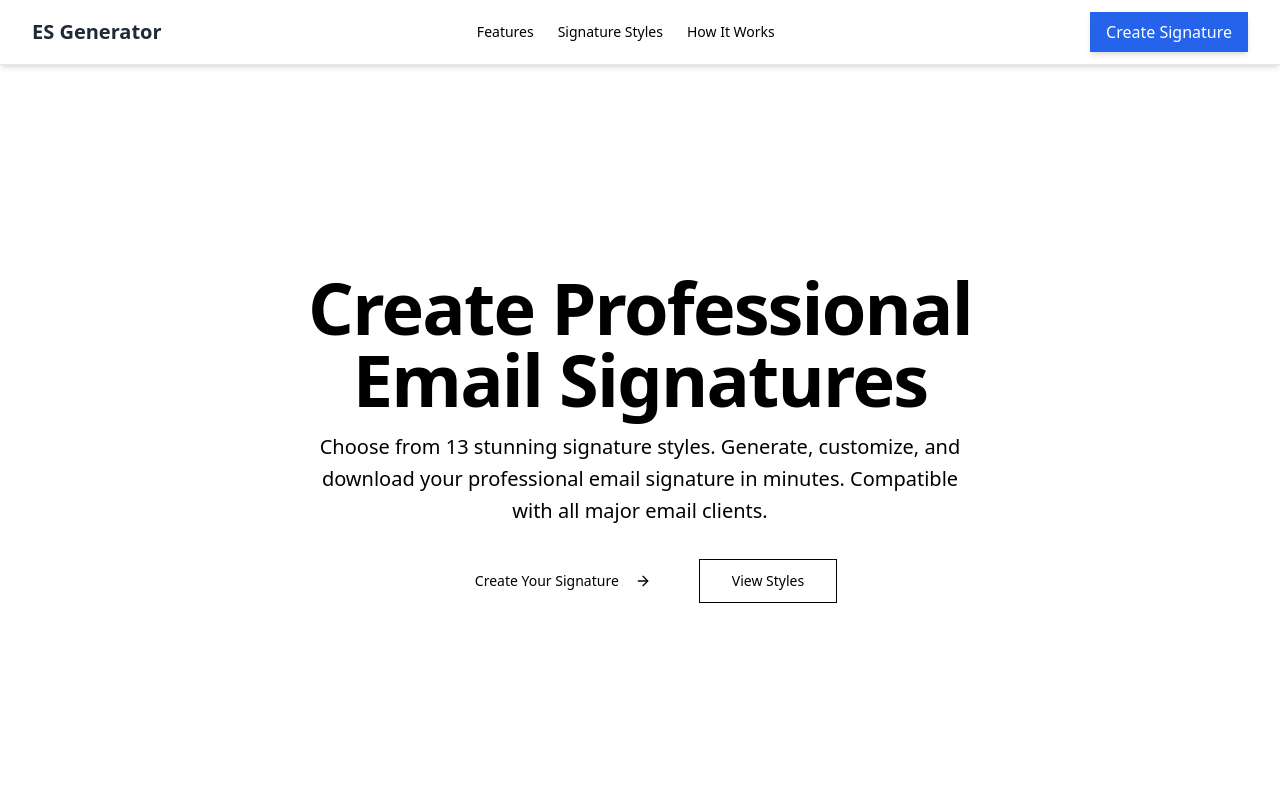
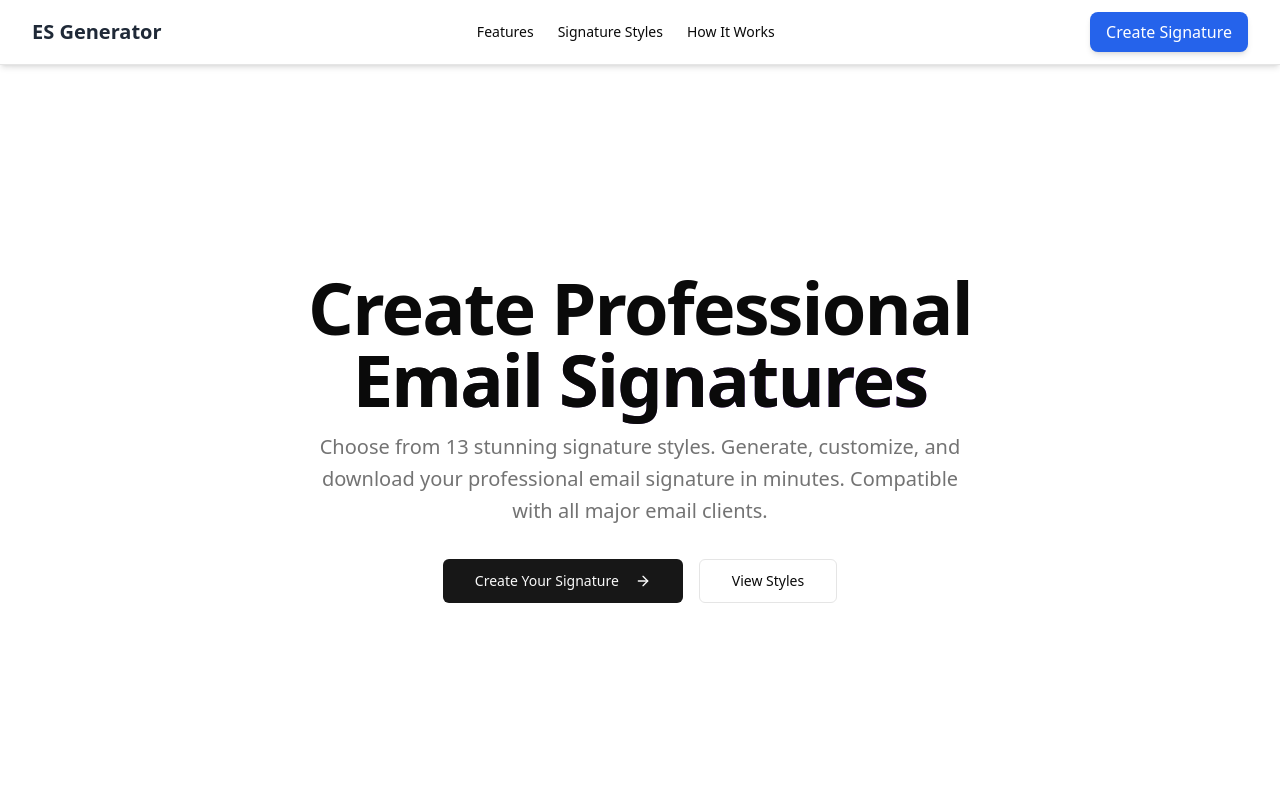
Before and after one commit to reactur/email-signature-generator, a React (Vite) app: page / in a window 1280 px wide. Shown: the top 800 px of the page. Built offline with nearby package versions, Linux system fonts and the light colour scheme.

Commit message:
home page

```diff
--- a/src/App.tsx
+++ b/src/App.tsx
@@ -121,10 +121,8 @@
 
   return (
     <div className="min-h-screen bg-gradient-to-br from-slate-50 to-slate-200">
-      <div className="bg-white border-b">
-        <Hero />
-      </div>
-<Features />
+
+
       <div className="max-w-7xl mx-auto p-4 sm:p-6 lg:p-8">
         <div className="grid grid-cols-1 lg:grid-cols-2 gap-8">
           <div className="bg-white rounded-xl shadow-sm border border-gray-200 p-6">
--- /dev/null
+++ b/src/Home.tsx
@@ -0,0 +1,14 @@
+import React from 'react'
+import Hero from './components/Interface/Hero'
+import Features from './components/Features'
+
+const Home = () => {
+  return (
+    <>
+           <Hero />
+           <Features />
+    </>
+  )
+}
+
+export default Home
--- a/src/Router.tsx
+++ b/src/Router.tsx
@@ -5,13 +5,14 @@
 import ImageGallery from "./ImageGallery";
 import HtmlToPngConverter from "./HtmlToPngConverter";
 import Navbar from "./components/Interface/NavBar";
+import Home from "./Home";
 
 export default function AppRouter() {
   return (
     <BrowserRouter>
       <Navbar />
       <Routes>
-        <Route path="/" element={<App />} />
+        <Route path="/" element={<Home />} />
         <Route path="/icons" element={<SocialMediaIcons />} />
         <Route path="/svg-to-png" element={<SvgToPngConverter />} />
         <Route path="/html-to-png" element={<HtmlToPngConverter />} />
--- a/src/index.css
+++ b/src/index.css
@@ -5,3 +5,90 @@
 img {
     max-width: none !important;
   }
+
+  @layer utilities {
+    .text-balance {
+      text-wrap: balance;
+    }
+  }
+
+  @layer base {
+    :root {
+      --background: 0 0% 100%;
+      --foreground: 0 0% 3.9%;
+      --card: 0 0% 100%;
+      --card-foreground: 0 0% 3.9%;
+      --popover: 0 0% 100%;
+      --popover-foreground: 0 0% 3.9%;
+      --primary: 0 0% 9%;
+      --primary-foreground: 0 0% 98%;
+      --secondary: 0 0% 96.1%;
+      --secondary-foreground: 0 0% 9%;
+      --muted: 0 0% 96.1%;
+      --muted-foreground: 0 0% 45.1%;
+      --accent: 0 0% 96.1%;
+      --accent-foreground: 0 0% 9%;
+      --destructive: 0 84.2% 60.2%;
+      --destructive-foreground: 0 0% 98%;
+      --border: 0 0% 89.8%;
+      --input: 0 0% 89.8%;
+      --ring: 0 0% 3.9%;
+      --chart-1: 12 76% 61%;
+      --chart-2: 173 58% 39%;
+      --chart-3: 197 37% 24%;
+      --chart-4: 43 74% 66%;
+      --chart-5: 27 87% 67%;
+      --radius: 0.5rem;
+      --sidebar-background: 0 0% 98%;
+      --sidebar-foreground: 240 5.3% 26.1%;
+      --sidebar-primary: 240 5.9% 10%;
+      --sidebar-primary-foreground: 0 0% 98%;
+      --sidebar-accent: 240 4.8% 95.9%;
+      --sidebar-accent-foreground: 240 5.9% 10%;
+      --sidebar-border: 220 13% 91%;
+      --sidebar-ring: 217.2 91.2% 59.8%;
+    }
+    .dark {
+      --background: 0 0% 3.9%;
+      --foreground: 0 0% 98%;
+      --card: 0 0% 3.9%;
+      --card-foreground: 0 0% 98%;
+      --popover: 0 0% 3.9%;
+      --popover-foreground: 0 0% 98%;
+      --primary: 0 0% 98%;
+      --primary-foreground: 0 0% 9%;
+      --secondary: 0 0% 14.9%;
+      --secondary-foreground: 0 0% 98%;
+      --muted: 0 0% 14.9%;
+      --muted-foreground: 0 0% 63.9%;
+      --accent: 0 0% 14.9%;
+      --accent-foreground: 0 0% 98%;
+      --destructive: 0 62.8% 30.6%;
+      --destructive-foreground: 0 0% 98%;
+      --border: 0 0% 14.9%;
+      --input: 0 0% 14.9%;
+      --ring: 0 0% 83.1%;
+      --chart-1: 220 70% 50%;
+      --chart-2: 160 60% 45%;
+      --chart-3: 30 80% 55%;
+      --chart-4: 280 65% 60%;
+      --chart-5: 340 75% 55%;
+      --sidebar-background: 240 5.9% 10%;
+      --sidebar-foreground: 240 4.8% 95.9%;
+      --sidebar-primary: 224.3 76.3% 48%;
+      --sidebar-primary-foreground: 0 0% 100%;
+      --sidebar-accent: 240 3.7% 15.9%;
+      --sidebar-accent-foreground: 240 4.8% 95.9%;
+      --sidebar-border: 240 3.7% 15.9%;
+      --sidebar-ring: 217.2 91.2% 59.8%;
+    }
+  }
+
+  @layer base {
+    * {
+      @apply border-border;
+    }
+    body {
+      @apply bg-background text-foreground;
+    }
+  }
```
